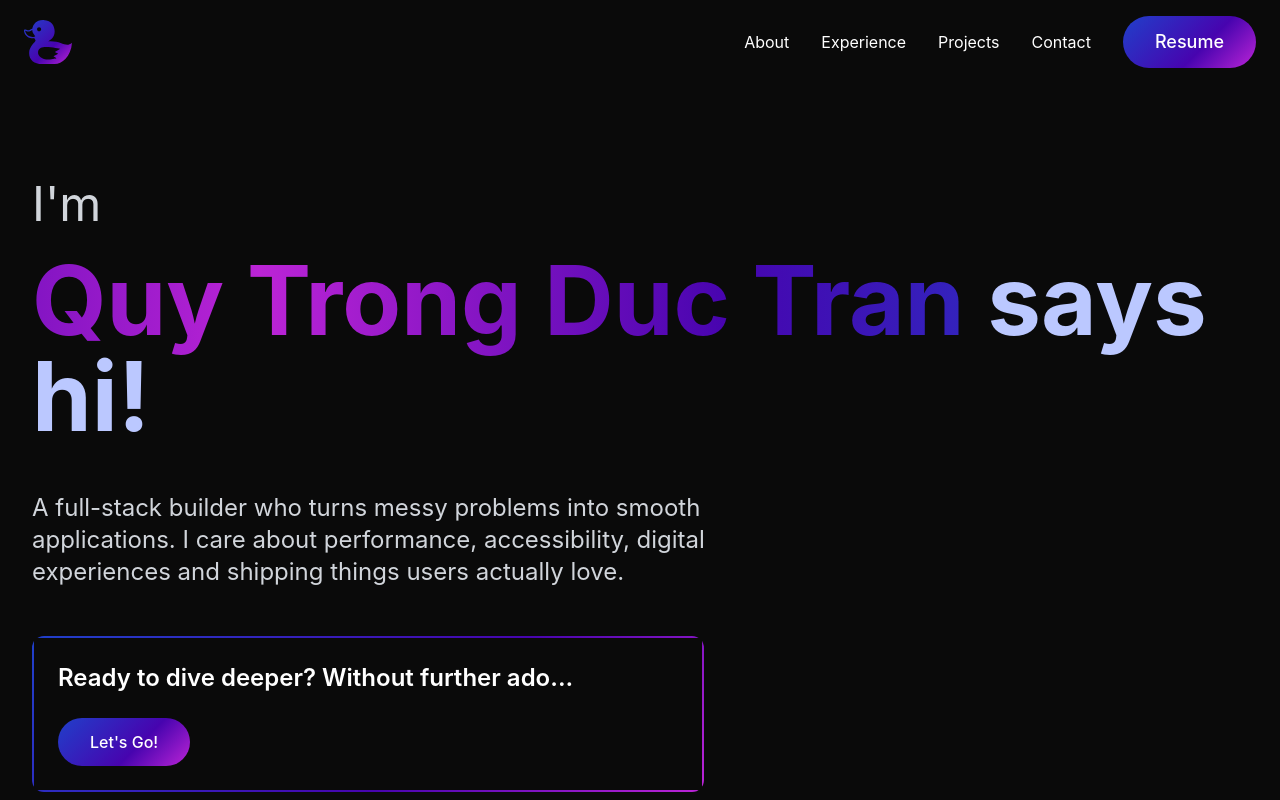
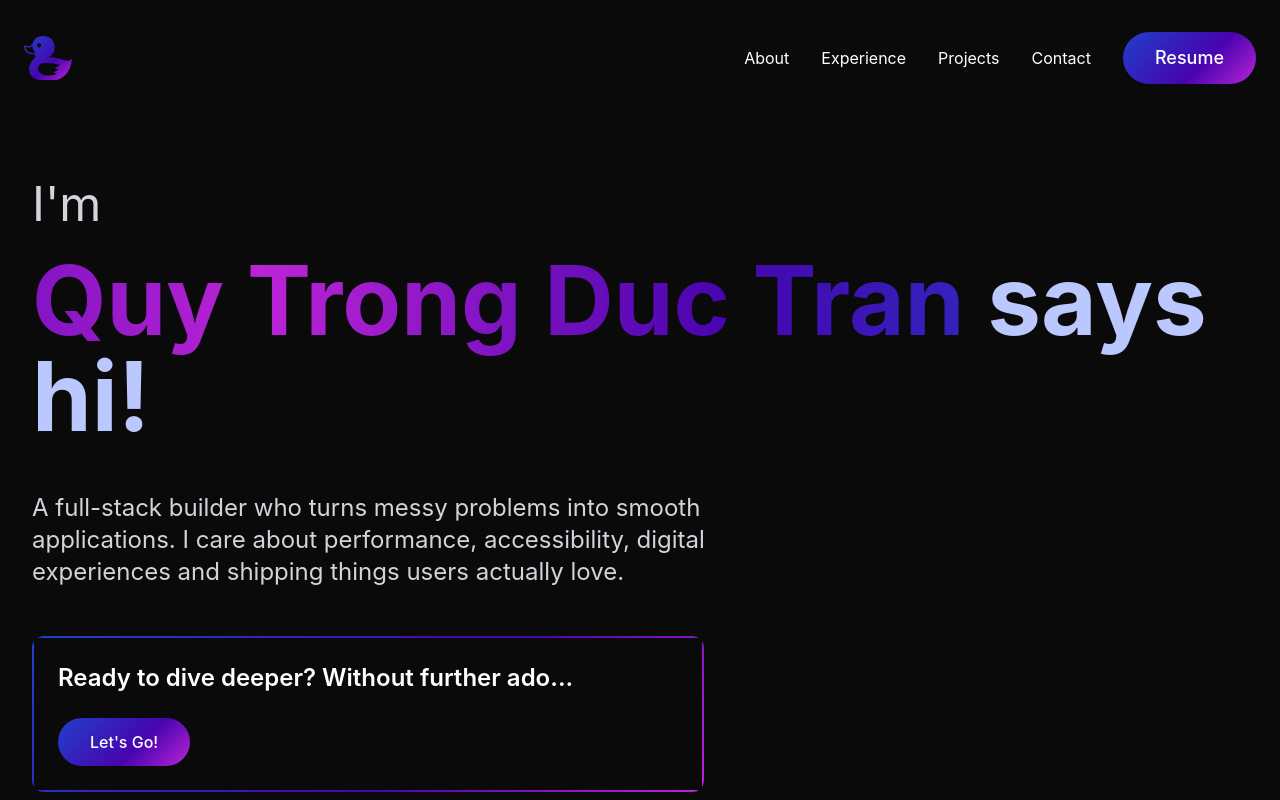
Before and after one commit to chimdienn/duccu-portfolio, a React (Vite) app in the folder client/: page / in a window 1280 px wide. Shown: the top 800 px of the page. Built offline with nearby package versions, Linux system fonts and the light colour scheme.

Commit message:
modified nav bar

```diff
--- a/client/src/components/NavBar.jsx
+++ b/client/src/components/NavBar.jsx
@@ -35,7 +35,7 @@ const Navbar = () => {
   return (
     <nav
       className={`fixed w-full z-50 transition-all duration-300 ${
-        scrolled ? "navbar-blur py-4" : "pt-4 pb-6"
+        scrolled ? "navbar-blur py-4 md:pt-6" : "pt-4 md:pt-8 pb-6"
       }`}
     >
       <div className="container mx-auto px-6 flex justify-between items-center">
@@ -124,7 +124,7 @@ const Navbar = () => {
         className={`md:hidden fixed left-0 right-0 navbar-blur-dark transition-all duration-300 overflow-hidden ${
           mobileMenuOpen ? "max-h-screen opacity-100" : "max-h-0 opacity-0"
         }`}
-        style={{ top: "60px" }}
+        style={{ top: "65px" }}
       >
         <div className="flex flex-col py-6 px-6 space-y-4">
           <Link
```
